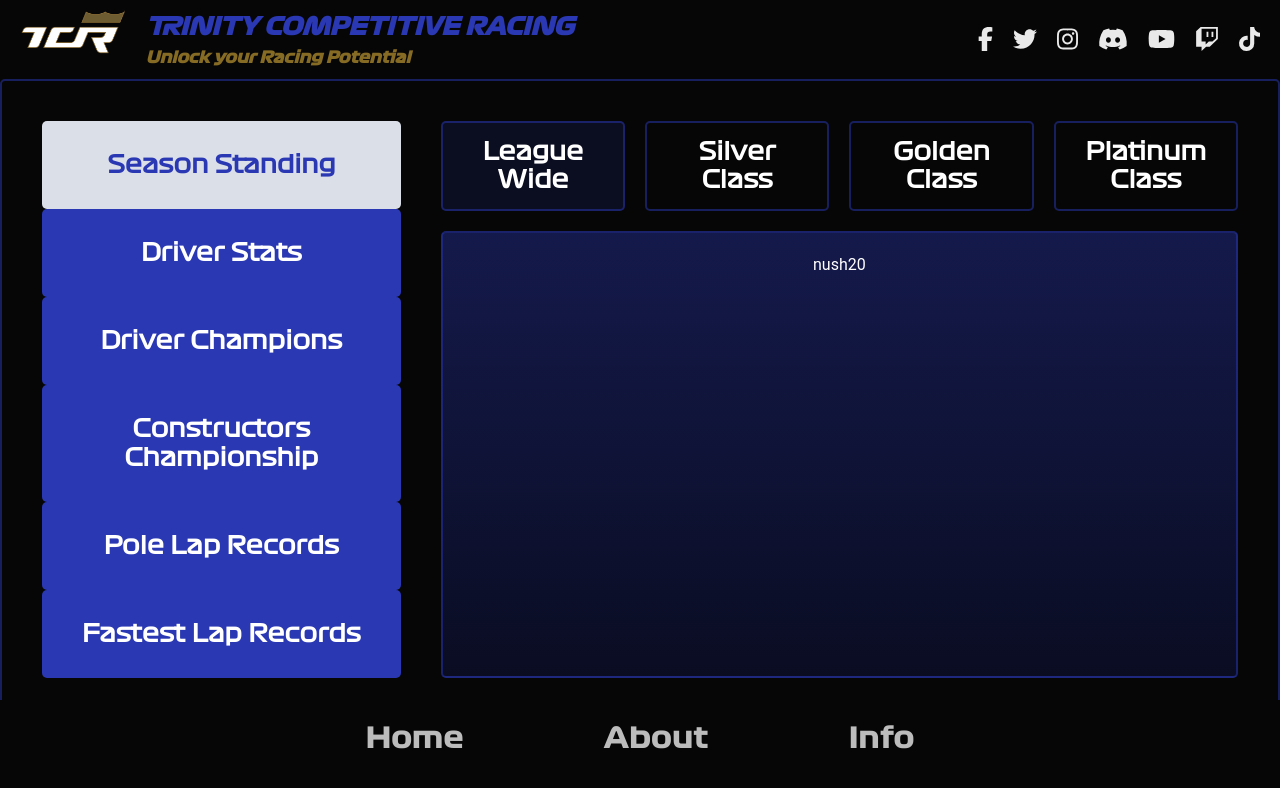
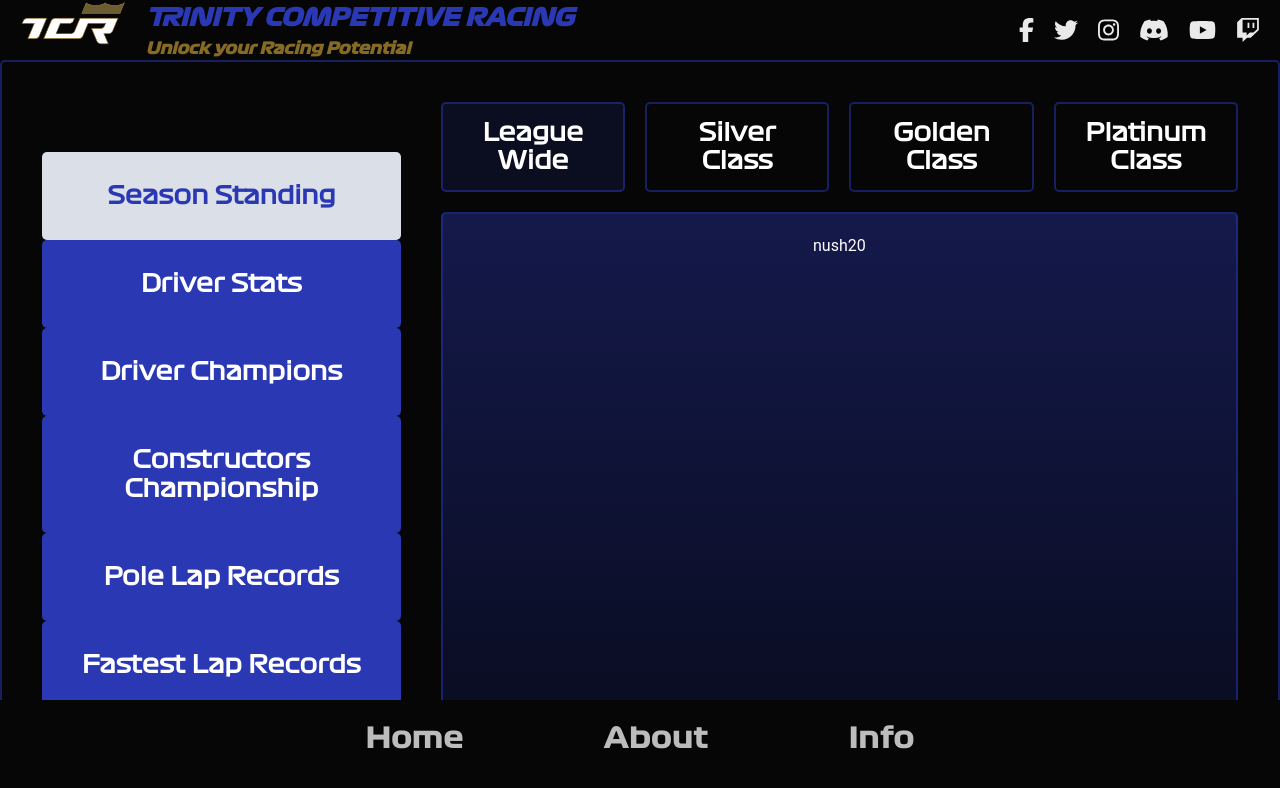
Before and after one commit to sametj/tcr-website, a React (Vite) app: page /info/stats in a window 1280 px wide. Shown: the top 788 px of the page. Built offline with nearby package versions, Linux system fonts and the light colour scheme.

Commit message:
New commit

```diff
--- a/src/layouts/Main/index.jsx
+++ b/src/layouts/Main/index.jsx
@@ -44,7 +44,7 @@ const SocialMedia = () => {
 		faDiscord,
 		faYoutube,
 		faTwitch,
-		faTiktok,
+		// faTiktok,
 	];
 
 	return (
@@ -95,6 +95,10 @@ const NavBar = () => {
 				},
 			],
 		},
+		// {
+		// 	name: "Shop",
+		// 	to: "https://gamersapparel.co.uk/store/trinity-competitive-racing",
+		// },
 	];
 
 	return (
--- a/src/pages/Stats/Stats.scss
+++ b/src/pages/Stats/Stats.scss
@@ -10,6 +10,7 @@
 	width: 30%;
 	flex-direction: column;
 	justify-content: space-around;
+	margin-top: 50px;
 }
 
 .nav-button {
```
